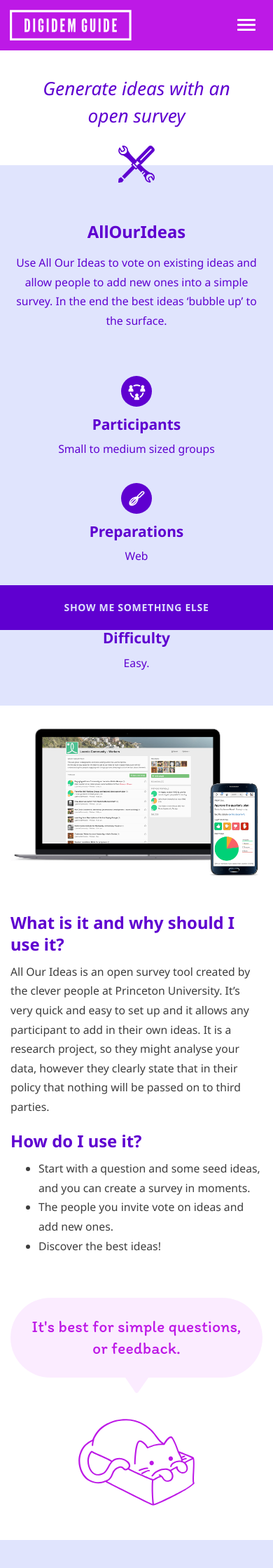
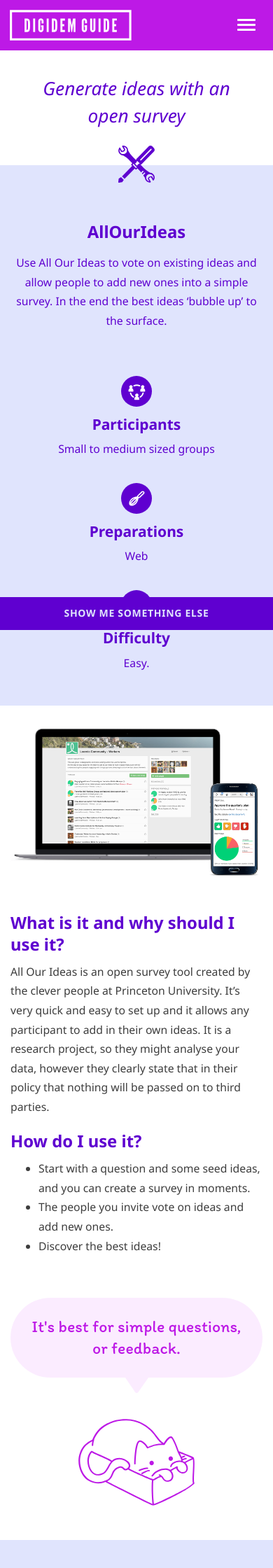
Before and after one commit to digidemlab/democat, a Jekyll site: the page built from _posts/2016-11-28-allourideas.md, in a window 390 px wide. Shown: the top 2240 px of the page at 70% size. Built offline with Jekyll 4.4.1, drawn with Linux system fonts in a browser that asks for light colours.

Commit message:
Changing show_me_something_else button padding for mobile

```diff
--- a/_sass/_links.scss
+++ b/_sass/_links.scss
@@ -76,6 +76,7 @@
       z-index: 2;
       background-color: $blue;
       color: $blue-light;
+      padding: 0.9em 3em;
     }
   }
 }
```
